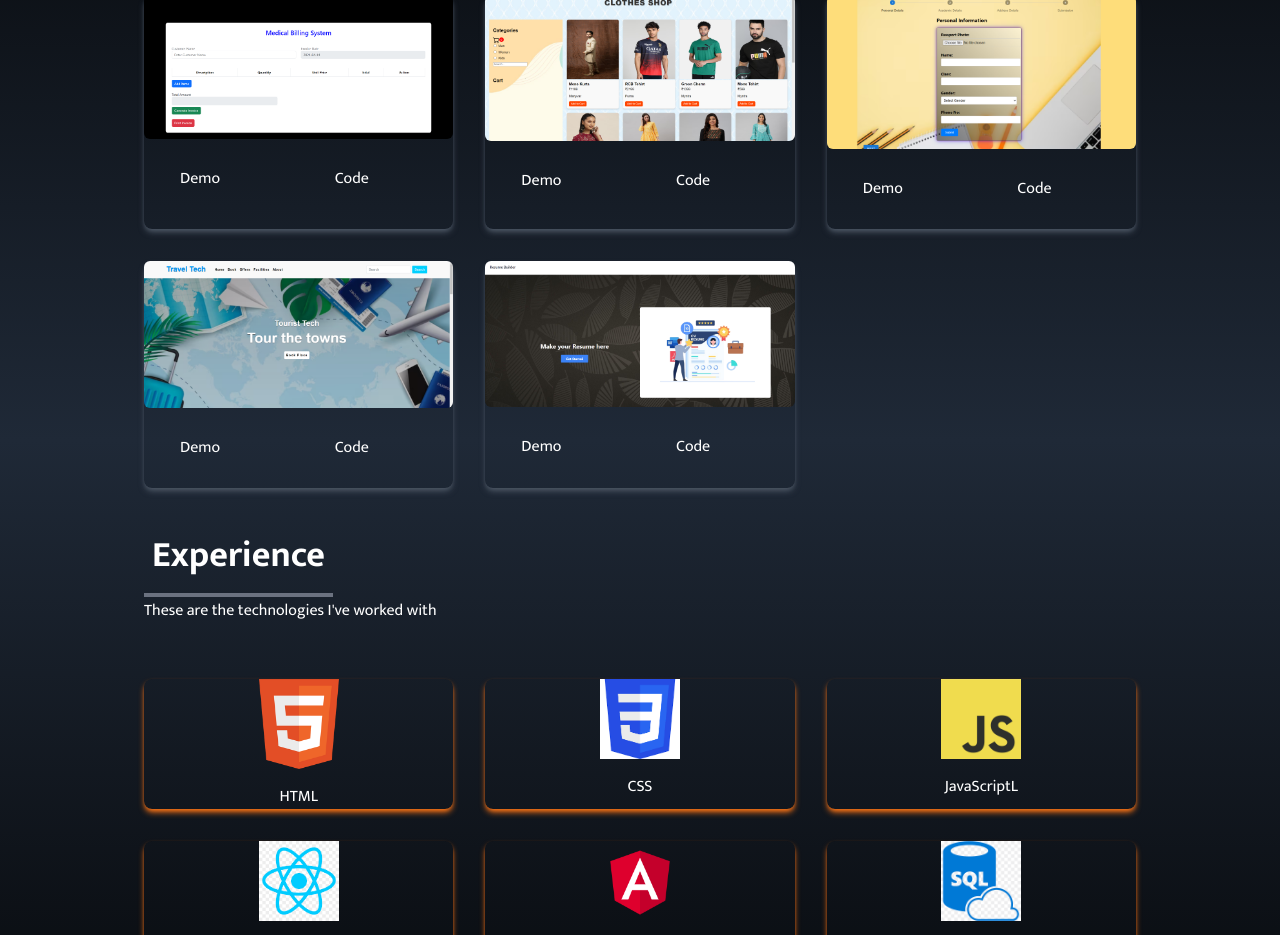
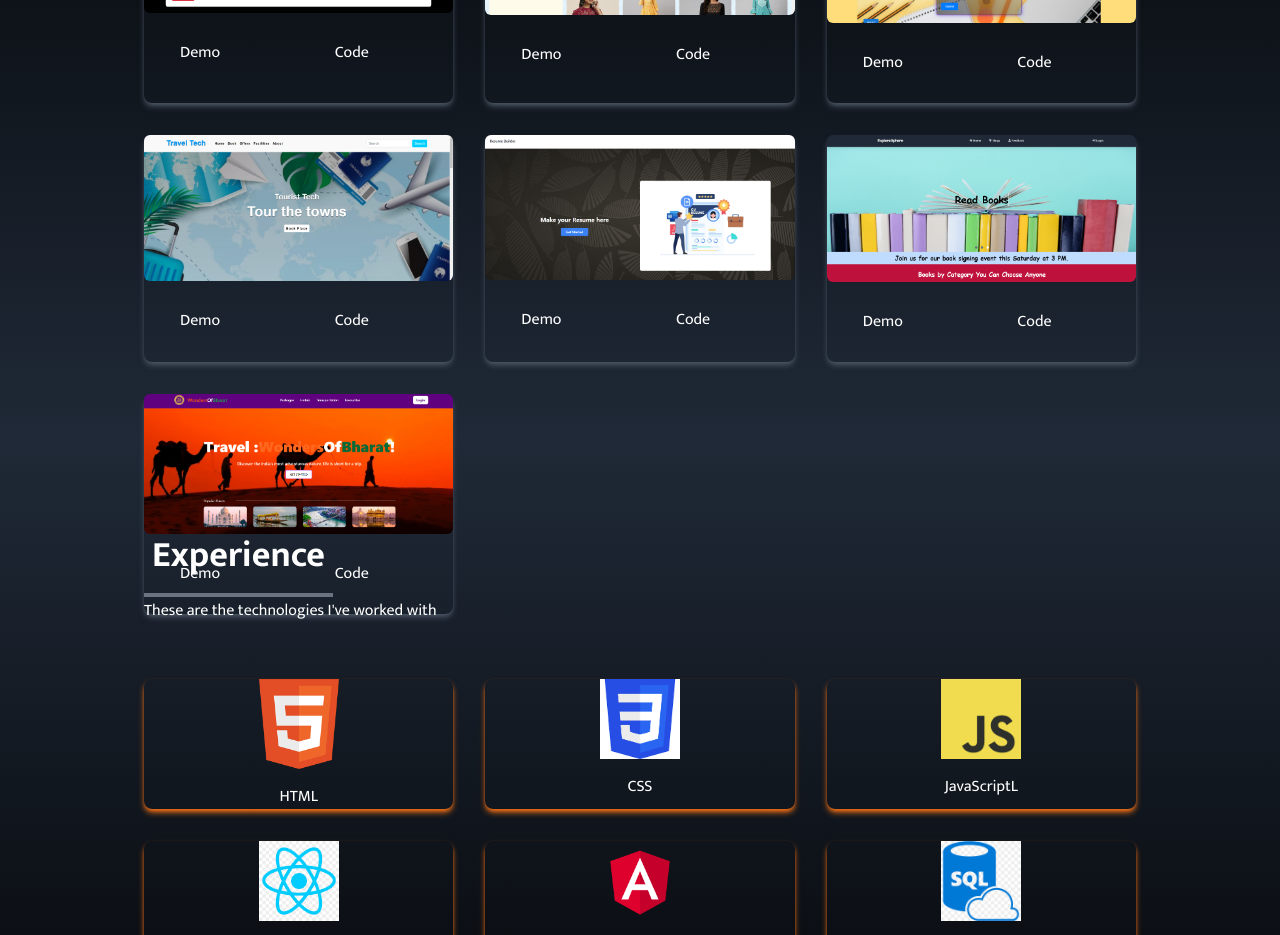
Before and after one commit to s0013/Portfolio, a React (Create React App) app: page / in a window 1280 px wide. Shown: the part 1960-2895 px from the top of the page. Built offline with nearby package versions, Linux system fonts and the light colour scheme.

Commit message:
chnages9

```diff
--- a/src/components/Portfolio.jsx
+++ b/src/components/Portfolio.jsx
@@ -7,6 +7,8 @@ import project5 from '../assets/pro5.png';
 import project6 from '../assets/pro6.png';
 import project7 from '../assets/pro7.png';
 import project8 from '../assets/pro8.png';
+import project9 from '../assets/pro9.png';
+import project10 from '../assets/pro10.png';
 
 const Portfolio = () => {
     const portfolios = [
@@ -58,7 +60,20 @@ const Portfolio = () => {
             src: project8,
             demo: 'https://shraddhasonawane-resume-builder.vercel.app/',
             code: 'https://github.com/s0013/ResumeBuilder'
+        },
+        {
+            id: 9,
+            src: project9,
+            demo: ' https://frontend-three-topaz-68.vercel.app/home',
+            code: 'https://github.com/s0013/frontend'
+        },
+        {
+            id: 10,
+            src: project10,
+            demo: ' https://wondersofbharat-tourism-app.vercel.app/',
+            code: ''
         }
+
     ];
 
     return (
```
Also changed, not shown: src/assets/pro10.png (added), src/assets/pro9.png (added).
